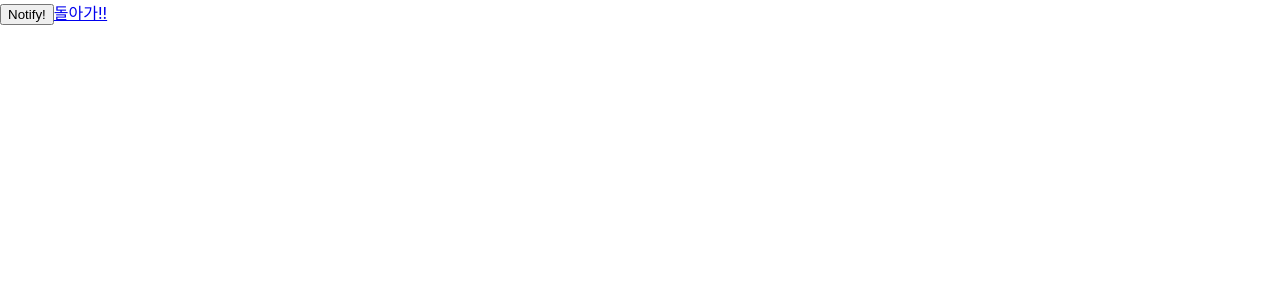
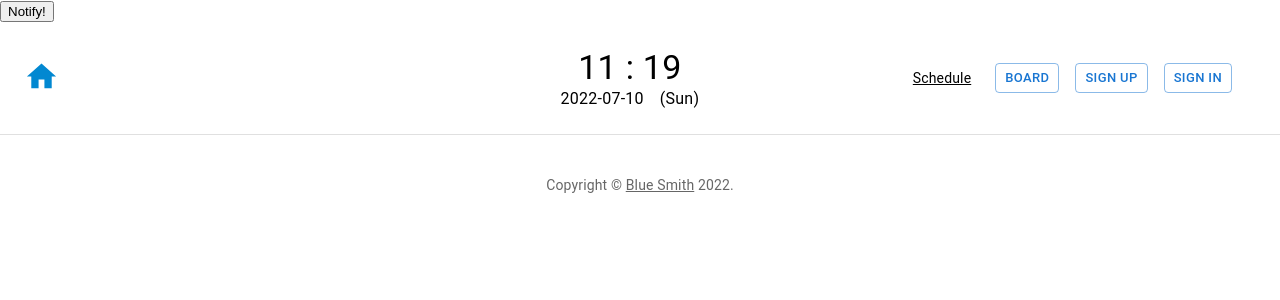
Before and after one commit to rollingn27/blue-smith-front, a React (Create React App) app: page /board/allList in a window 1280 px wide. Shown: the top 300 px of the page. Built offline with nearby package versions, Linux system fonts and the light colour scheme; no server answers.

Commit message:
프론트 백 연동확인

```diff
--- /dev/null
+++ b/src/component/board/Board.tsx
@@ -0,0 +1,55 @@
+import LockOutlinedIcon from '@mui/icons-material/LockOutlined';
+import Avatar from '@mui/material/Avatar';
+import Box from '@mui/material/Box';
+import Button from '@mui/material/Button';
+import Container from '@mui/material/Container';
+import CssBaseline from '@mui/material/CssBaseline';
+import Grid from '@mui/material/Grid';
+import Link from '@mui/material/Link';
+import { createTheme, ThemeProvider } from '@mui/material/styles';
+import TextField from '@mui/material/TextField';
+import Typography from '@mui/material/Typography';
+import { AxiosError } from 'axios';
+import * as React from 'react';
+import { useState, useEffect } from 'react';
+import { useMutation } from 'react-query';
+import { toast } from 'react-toastify';
+import { signUp } from '../../api/user/signup';
+import Copyright from '../home/Copyright';
+import Header from '../home/Header';
+import axios from 'axios';
+
+const theme = createTheme();
+
+
+
+
+export default function board() {
+
+    const [ testStr, setTestStr ] = useState('');
+
+    function callback(str: any) {
+        setTestStr(str);
+    }
+
+    useEffect(
+        () => {
+            axios({
+                url: '/board/allList',
+                method: 'GET'
+            }).then((res) => {
+                callback(res.data);
+            })
+        }, []
+    );
+
+    return (
+        <>
+          <ThemeProvider theme={theme}>
+            <Header />
+            <div> {testStr} </div>
+            <Copyright sx={{ mt: 5 }} />
+          </ThemeProvider>
+        </>
+    );
+}
--- a/src/component/home/Header.tsx
+++ b/src/component/home/Header.tsx
@@ -7,8 +7,7 @@ import Moment from 'react-moment';
 type HeaderProps = {};
 
 const sections = [
-  { title: 'Schedule', url: '#' },
-  { title: 'Board', url: '#' },
+  { title: 'Schedule', url: '#' }
 ];
 
 const Header = ({}: HeaderProps) => {
@@ -52,6 +51,11 @@ const Header = ({}: HeaderProps) => {
             </Link>
           ))}
           <div>
+            <Link href="/board/allList">
+              <Button variant="outlined" size="small" sx={{ marginLeft: '1rem' }}>
+                Board
+              </Button>
+            </Link>
             <Link href="/signup">
               <Button variant="outlined" size="small" sx={{ marginLeft: '1rem' }}>
                 Sign up
--- a/src/component/home/Router.tsx
+++ b/src/component/home/Router.tsx
@@ -3,6 +3,7 @@ import SignIn from '../user/SignIn';
 import SignUp from '../user/SignUp';
 import Home from './Home';
 import React from 'react';
+import Board from '../board/Board';
 const NotFound = () => {
   return <Link to="..">돌아가!!</Link>;
 };
@@ -18,6 +19,7 @@ const Router = () => {
           <Route path="/" element={<Home />} />
           <Route path="/signin" element={<SignIn />} />
           <Route path="/signup" element={<SignUp />} />
+          <Route path="/board/allList" element={<Board />} />
           <Route path="/*" element={<NotFound />} />
         </Routes>
       </BrowserRouter>
```
